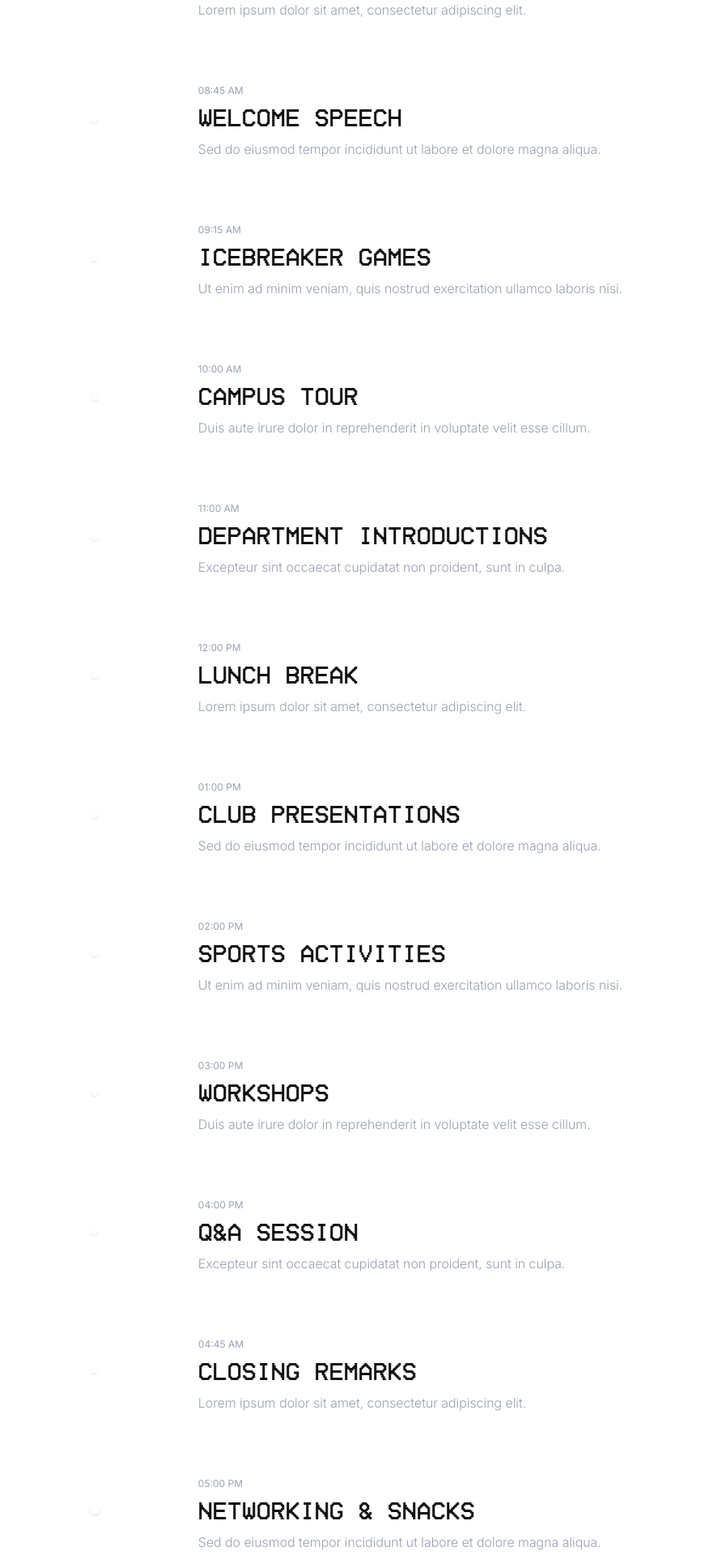
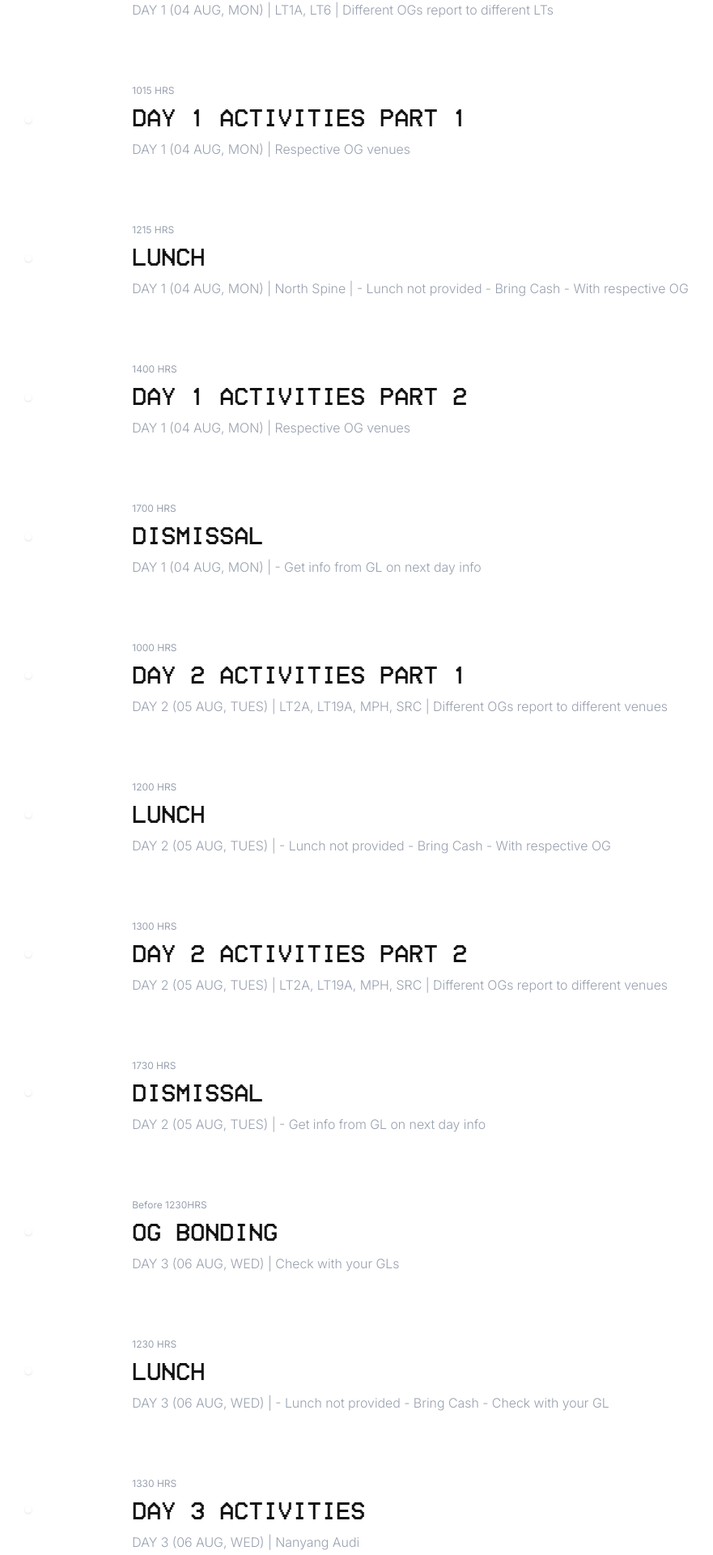
Before and after one commit to YellowO2/TOP-2025-Website, a Next.js app: page /schedule in a window 1280 px wide. Shown: the part 196-2116 px from the top of the page at 81% size, without its empty margins (197-1078 px from the left). Built offline with nearby package versions, Linux system fonts and the light colour scheme.

Commit message:
add schedule

```diff
--- /dev/null
+++ b/app/lib/constants/schedule.ts
@@ -0,0 +1,95 @@
+export const SCHEDULE = [
+  {
+    day: "DAY 1 (04 AUG, MON)",
+    activities: [
+      {
+        time: "0930 HRS",
+        activity: "Freshmen Reporting",
+        venue: "LT1A, LT6",
+        remarks: "Different OGs report to different LTs",
+      },
+      {
+        time: "1015 HRS",
+        activity: "Day 1 Activities Part 1",
+        venue: "Respective OG venues",
+        remarks: "",
+      },
+      {
+        time: "1215 HRS",
+        activity: "Lunch",
+        venue: "North Spine",
+        remarks: "- Lunch not provided\n- Bring Cash\n- With respective OG",
+      },
+      {
+        time: "1400 HRS",
+        activity: "Day 1 Activities Part 2",
+        venue: "Respective OG venues",
+        remarks: "",
+      },
+      {
+        time: "1700 HRS",
+        activity: "Dismissal",
+        venue: "",
+        remarks: "- Get info from GL on next day info",
+      },
+    ],
+  },
+  {
+    day: "DAY 2 (05 AUG, TUES)",
+    activities: [
+      {
+        time: "1000 HRS",
+        activity: "Day 2 Activities Part 1",
+        venue: "LT2A, LT19A, MPH, SRC",
+        remarks: "Different OGs report to different venues",
+      },
+      {
+        time: "1200 HRS",
+        activity: "Lunch",
+        venue: "",
+        remarks: "- Lunch not provided\n- Bring Cash\n- With respective OG",
+      },
+      {
+        time: "1300 HRS",
+        activity: "Day 2 Activities Part 2",
+        venue: "LT2A, LT19A, MPH, SRC",
+        remarks: "Different OGs report to different venues",
+      },
+      {
+        time: "1730 HRS",
+        activity: "Dismissal",
+        venue: "",
+        remarks: "- Get info from GL on next day info",
+      },
+    ],
+  },
+  {
+    day: "DAY 3 (06 AUG, WED)",
+    activities: [
+      {
+        time: "Before 1230HRS",
+        activity: "OG Bonding",
+        venue: "",
+        remarks: "Check with your GLs",
+      },
+      {
+        time: "1230 HRS",
+        activity: "Lunch",
+        venue: "",
+        remarks: "- Lunch not provided\n- Bring Cash\n- Check with your GL",
+      },
+      {
+        time: "1330 HRS",
+        activity: "Day 3 Activities",
+        venue: "Nanyang Audi",
+        remarks: "",
+      },
+      {
+        time: "1600 HRS",
+        activity: "Dismissal",
+        venue: "",
+        remarks: "",
+      },
+    ],
+  },
+];
--- a/app/schedule/page.tsx
+++ b/app/schedule/page.tsx
@@ -1,21 +1,16 @@
 'use client'
 import { useEffect, useState } from 'react'
 import { motion, useScroll, useTransform } from 'framer-motion'
+import { SCHEDULE } from '@/app/lib/constants/schedule'
 
-const events = [
-    { time: '08:00 AM', name: 'Opening Ceremony', description: 'Lorem ipsum dolor sit amet, consectetur adipiscing elit.' },
-    { time: '08:45 AM', name: 'Welcome Speech', description: 'Sed do eiusmod tempor incididunt ut labore et dolore magna aliqua.' },
-    { time: '09:15 AM', name: 'Icebreaker Games', description: 'Ut enim ad minim veniam, quis nostrud exercitation ullamco laboris nisi.' },
-    { time: '10:00 AM', name: 'Campus Tour', description: 'Duis aute irure dolor in reprehenderit in voluptate velit esse cillum.' },
-    { time: '11:00 AM', name: 'Department Introductions', description: 'Excepteur sint occaecat cupidatat non proident, sunt in culpa.' },
-    { time: '12:00 PM', name: 'Lunch Break', description: 'Lorem ipsum dolor sit amet, consectetur adipiscing elit.' },
-    { time: '01:00 PM', name: 'Club Presentations', description: 'Sed do eiusmod tempor incididunt ut labore et dolore magna aliqua.' },
-    { time: '02:00 PM', name: 'Sports Activities', description: 'Ut enim ad minim veniam, quis nostrud exercitation ullamco laboris nisi.' },
-    { time: '03:00 PM', name: 'Workshops', description: 'Duis aute irure dolor in reprehenderit in voluptate velit esse cillum.' },
-    { time: '04:00 PM', name: 'Q&A Session', description: 'Excepteur sint occaecat cupidatat non proident, sunt in culpa.' },
-    { time: '04:45 AM', name: 'Closing Remarks', description: 'Lorem ipsum dolor sit amet, consectetur adipiscing elit.' },
-    { time: '05:00 PM', name: 'Networking & Snacks', description: 'Sed do eiusmod tempor incididunt ut labore et dolore magna aliqua.' },
-];
+
+const events = SCHEDULE.flatMap(day =>
+    day.activities.map(activity => ({
+        time: activity.time,
+        name: activity.activity,
+        description: [day.day, activity.venue, activity.remarks].filter(Boolean).join(' | ')
+    }))
+);
 
 function Schedule() {
     const { scrollYProgress } = useScroll();
```
